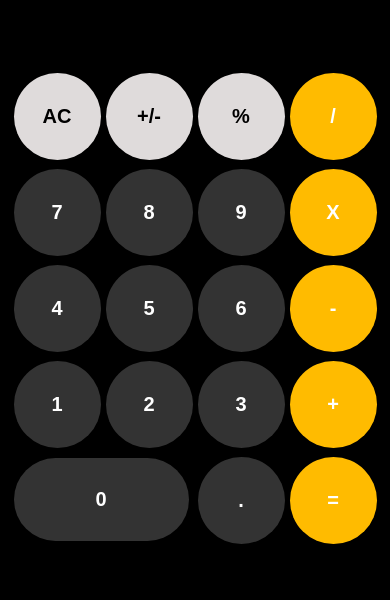
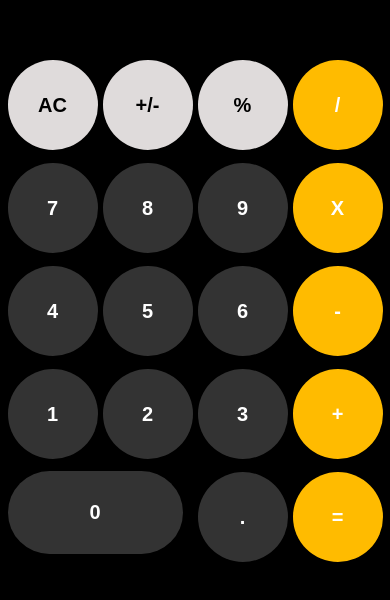
Before and after one commit to Abdulahi001/calculator, a plain HTML site: page index.html in a window 390 px wide. Shown: the part 198-798 px from the top of the page. Drawn offline with Linux system fonts and the light colour scheme.

Commit message:
Update style.css

```diff
--- a/style.css
+++ b/style.css
@@ -123,11 +123,11 @@ body{
             display: grid;
             grid-template-columns: repeat(4,1fr);
             gap: 5px;
-            margin-bottom: 100px;
+            margin-bottom: 80px;
 
             button{
-                width: 87px;
-                height: 87px;
+                width: 90px;
+                height: 90px;
                 border: none;
                 border-radius: 50%;
                 color: #fff;
@@ -135,7 +135,7 @@ body{
                 font-weight: 600;
                 background-color: #333;
                 cursor: pointer;
-                margin: 2px 0;
+                margin: 4px 0;
 
             }
             .zero{
```
